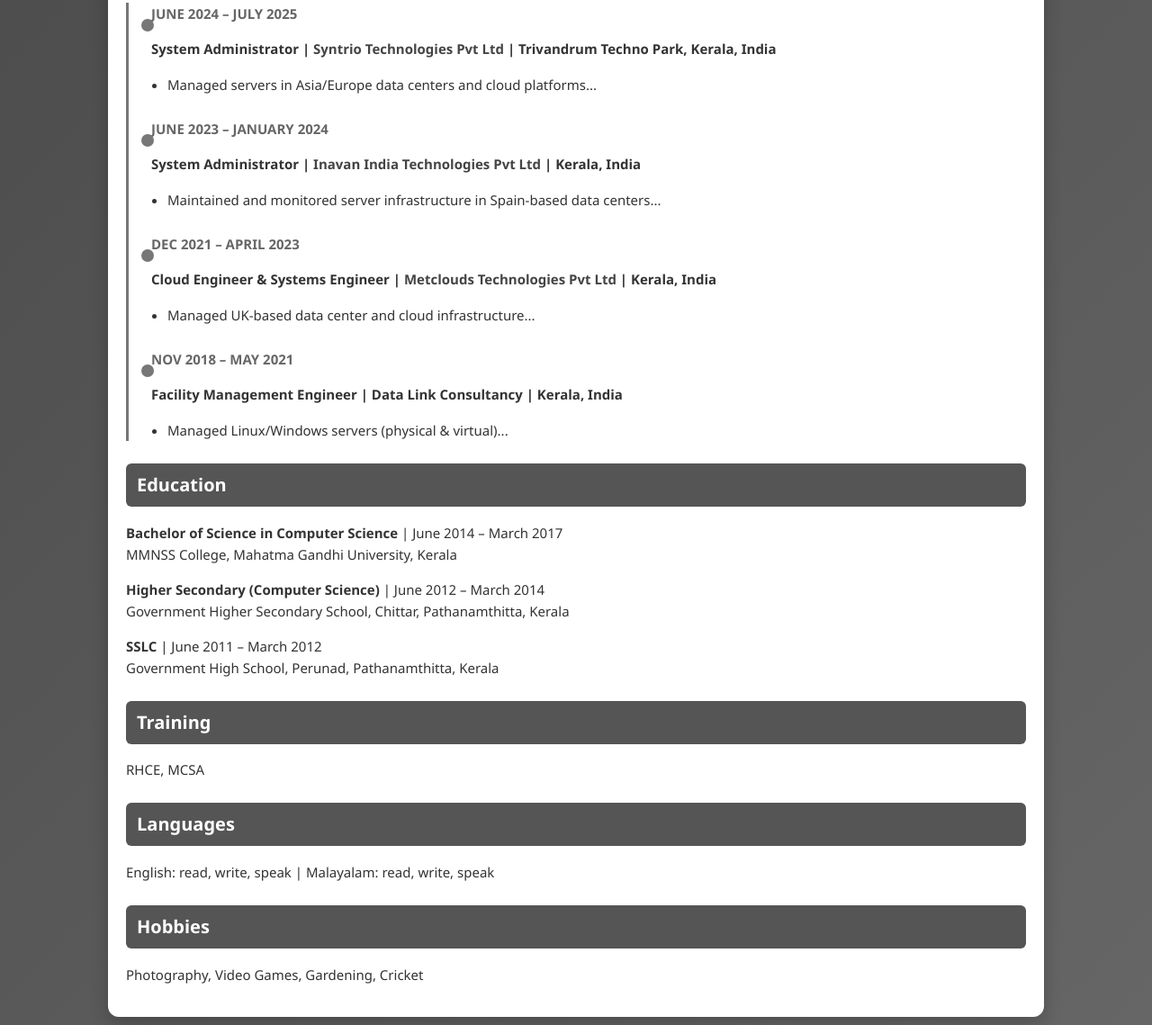
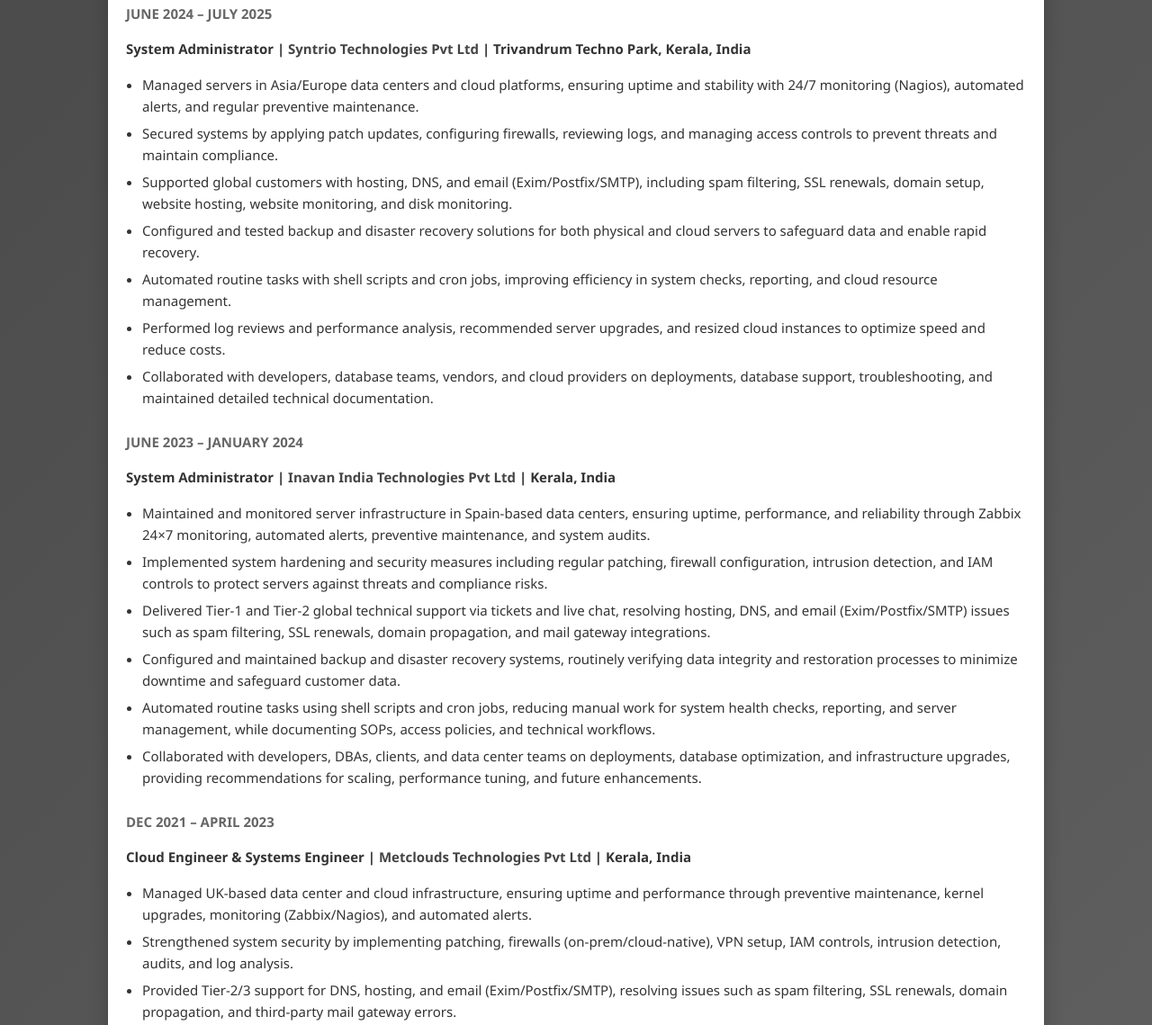
Before and after one commit to Jacobmathewv/jacobmv.in, a plain HTML site: page index.html in a window 1280 px wide. Shown: the part 916-2055 px from the top of the page at 90% size. Drawn offline with Linux system fonts and the light colour scheme.

Commit message:
Update index.html

```diff
--- a/index.html
+++ b/index.html
@@ -66,25 +66,8 @@
     .section p, .section li {
       font-size: 15px;
     }
-    /* Timeline */
-    .timeline {
-      position: relative;
-      padding-left: 25px;
-      border-left: 3px solid #777;
-    }
     .timeline-item {
       margin-bottom: 25px;
-      position: relative;
-    }
-    .timeline-item::before {
-      content: "";
-      position: absolute;
-      left: -11px;
-      top: 18px;
-      width: 14px;
-      height: 14px;
-      background: #777;
-      border-radius: 50%;
     }
     .year {
       font-weight: bold;
@@ -163,14 +146,6 @@
       .contact {
         font-size: 12px;
       }
-      .timeline {
-        padding-left: 20px;
-      }
-      .timeline-item::before {
-        width: 12px;
-        height: 12px;
-        left: -9px;
-      }
     }
   </style>
 </head>
@@ -183,7 +158,7 @@
       <div class="contact">
         <p>Dubai, UAE | Mob: +971 543851174 |
           Email: <a href="mailto:jacobmathew033@gmail.com">jacobmathew033@gmail.com</a> |
-          <a href="https://www.linkedin.com/in/your-linkedin" target="_blank">LinkedIn</a>
+          <a href="https://www.linkedin.com/in/jacob-mathew-a179a819b" target="_blank">LinkedIn</a>
         </p>
       </div>
     </header>
@@ -209,36 +184,54 @@
     <!-- Work History -->
     <section class="section">
       <h2>Work History</h2>
-      <div class="timeline">
+
       <div class="timeline-item">
         <div class="year">JUNE 2024 – JULY 2025</div>
         <p><strong>System Administrator | <a href="https://syntrio.in" target="_blank">Syntrio Technologies Pvt Ltd</a> | Trivandrum Techno Park, Kerala, India</strong></p>
         <ul>
-            <li>Managed servers in Asia/Europe data centers and cloud platforms...</li>
-            <!-- Full details kept as in your CV -->
+          <li>Managed servers in Asia/Europe data centers and cloud platforms, ensuring uptime and stability with 24/7 monitoring (Nagios), automated alerts, and regular preventive maintenance.</li>
+          <li>Secured systems by applying patch updates, configuring firewalls, reviewing logs, and managing access controls to prevent threats and maintain compliance.</li>
+          <li>Supported global customers with hosting, DNS, and email (Exim/Postfix/SMTP), including spam filtering, SSL renewals, domain setup, website hosting, website monitoring, and disk monitoring.</li>
+          <li>Configured and tested backup and disaster recovery solutions for both physical and cloud servers to safeguard data and enable rapid recovery.</li>
+          <li>Automated routine tasks with shell scripts and cron jobs, improving efficiency in system checks, reporting, and cloud resource management.</li>
+          <li>Performed log reviews and performance analysis, recommended server upgrades, and resized cloud instances to optimize speed and reduce costs.</li>
+          <li>Collaborated with developers, database teams, vendors, and cloud providers on deployments, database support, troubleshooting, and maintained detailed technical documentation.</li>
         </ul>
       </div>
+
       <div class="timeline-item">
         <div class="year">JUNE 2023 – JANUARY 2024</div>
-          <p><strong>System Administrator | <a href="https://inavan.com" target="_blank">Inavan India Technologies Pvt Ltd</a> | Kerala, India</strong></p>
+        <p><strong>System Administrator | <a href="https://www.inavan.com" target="_blank">Inavan India Technologies Pvt Ltd</a> | Kerala, India</strong></p>
         <ul>
-            <li>Maintained and monitored server infrastructure in Spain-based data centers...</li>
+          <li>Maintained and monitored server infrastructure in Spain-based data centers, ensuring uptime, performance, and reliability through Zabbix 24×7 monitoring, automated alerts, preventive maintenance, and system audits.</li>
+          <li>Implemented system hardening and security measures including regular patching, firewall configuration, intrusion detection, and IAM controls to protect servers against threats and compliance risks.</li>
+          <li>Delivered Tier-1 and Tier-2 global technical support via tickets and live chat, resolving hosting, DNS, and email (Exim/Postfix/SMTP) issues such as spam filtering, SSL renewals, domain propagation, and mail gateway integrations.</li>
+          <li>Configured and maintained backup and disaster recovery systems, routinely verifying data integrity and restoration processes to minimize downtime and safeguard customer data.</li>
+          <li>Automated routine tasks using shell scripts and cron jobs, reducing manual work for system health checks, reporting, and server management, while documenting SOPs, access policies, and technical workflows.</li>
+          <li>Collaborated with developers, DBAs, clients, and data center teams on deployments, database optimization, and infrastructure upgrades, providing recommendations for scaling, performance tuning, and future enhancements.</li>
         </ul>
       </div>
+
       <div class="timeline-item">
         <div class="year">DEC 2021 – APRIL 2023</div>
         <p><strong>Cloud Engineer & Systems Engineer | <a href="https://metclouds.com" target="_blank">Metclouds Technologies Pvt Ltd</a> | Kerala, India</strong></p>
         <ul>
-            <li>Managed UK-based data center and cloud infrastructure...</li>
+          <li>Managed UK-based data center and cloud infrastructure, ensuring uptime and performance through preventive maintenance, kernel upgrades, monitoring (Zabbix/Nagios), and automated alerts.</li>
+          <li>Strengthened system security by implementing patching, firewalls (on-prem/cloud-native), VPN setup, IAM controls, intrusion detection, audits, and log analysis.</li>
+          <li>Provided Tier-2/3 support for DNS, hosting, and email (Exim/Postfix/SMTP), resolving issues such as spam filtering, SSL renewals, domain propagation, and third-party mail gateway errors.</li>
+          <li>Configured and tested backup/disaster recovery solutions, automated server tasks with shell scripts and cron jobs, and collaborated with developers/DBAs/vendors on deployments, troubleshooting, and infrastructure upgrades.</li>
         </ul>
       </div>
+
       <div class="timeline-item">
         <div class="year">NOV 2018 – MAY 2021</div>
         <p><strong>Facility Management Engineer | Data Link Consultancy | Kerala, India</strong></p>
         <ul>
-            <li>Managed Linux/Windows servers (physical & virtual)...</li>
+          <li>Managed Linux/Windows servers (physical & virtual), ensuring uptime and compliance through 24/7 monitoring, preventive maintenance, OS hardening, firewalls, and patch management.</li>
+          <li>Designed and maintained database architectures with backups, audits, and disaster recovery procedures to ensure data integrity and business continuity.</li>
+          <li>Provided Tier-1/2 support for server, connectivity, and application issues, including ATM infrastructure (NDC switch logs), deployments, and hardware/software troubleshooting.</li>
+          <li>Supervised client-site IT infrastructure and AMC contracts, maintaining documentation for incidents, configurations, and change management.</li>
         </ul>
-        </div>
       </div>
     </section>
 
```
Lines whose indentation alone changed are shown as unchanged.
